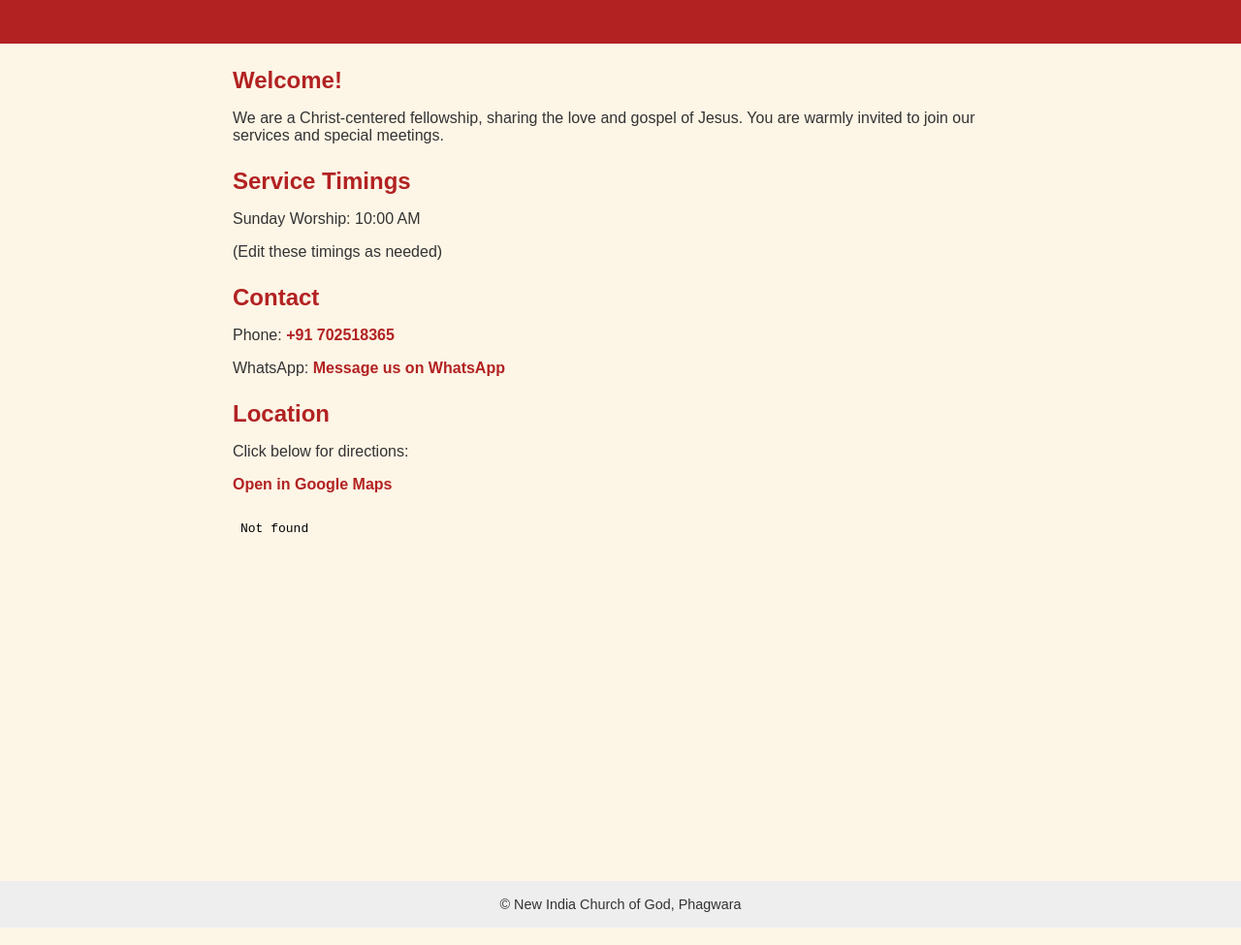
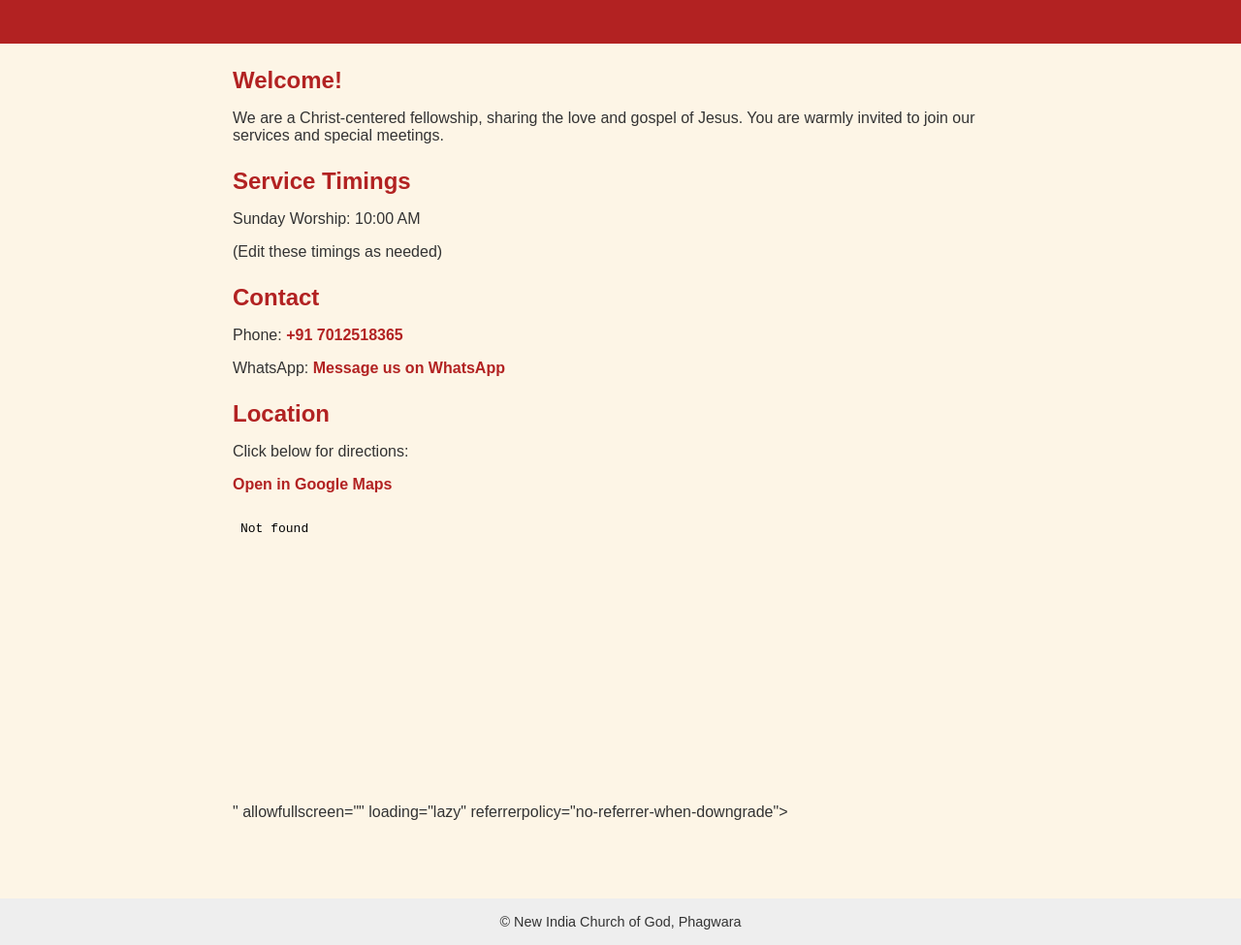
Before and after one commit to steves-coder/Church-Details, a plain HTML site: page index.html in a window 1280 px wide. Shown: the part 106-1081 px from the top of the page at 97% size. Drawn offline with Linux system fonts and the light colour scheme.

Commit message:
Update contact information and Google Maps links

```diff
--- a/index.html
+++ b/index.html
@@ -77,7 +77,7 @@
 
     <section class="section">
       <h2>Contact</h2>
-      <p>Phone: <a href="tel:+91702518365">+91 702518365</a></p>
+      <p>Phone: <a href="tel:+917012518365">+91 7012518365</a></p>
       <p>WhatsApp: <a href="https://wa.me/91702518365" target="_blank">Message us on WhatsApp</a></p>
     </section>
 
@@ -85,7 +85,7 @@
       <h2>Location</h2>
       <p>Click below for directions:</p>
       <p>
-        <a href="PASTE_YOUR_GOOGLE_MAPS_LINK_HERE" target="_blank">
+        <a href="https://maps.app.goo.gl/fc34w6HnRb5N3sKt5" target="_blank">
           Open in Google Maps
         </a>
       </p>
@@ -93,7 +93,7 @@
       <!-- Optional: Embedded map -->
       <!-- Replace SRC with the 'Embed map' link from Google Maps -->
       <iframe
-        src="PASTE_YOUR_GOOGLE_MAPS_EMBED_LINK_HERE"
+        src="<iframe src="https://www.google.com/maps/embed?pb=!1m18!1m12!1m3!1d54576.50379275076!2d75.70391034457118!3d31.24755166150833!2m3!1f0!2f0!3f0!3m2!1i1024!2i768!4f13.1!3m3!1m2!1s0x391af5f0f437e863%3A0x5776bf07e6968220!2sNew%20India%20Church%20of%20God%20-%20Phagwara!5e0!3m2!1sen!2sin!4v1764252736702!5m2!1sen!2sin" width="600" height="450" style="border:0;" allowfullscreen="" loading="lazy" referrerpolicy="no-referrer-when-downgrade"></iframe>"
         allowfullscreen=""
         loading="lazy"
         referrerpolicy="no-referrer-when-downgrade">
```
